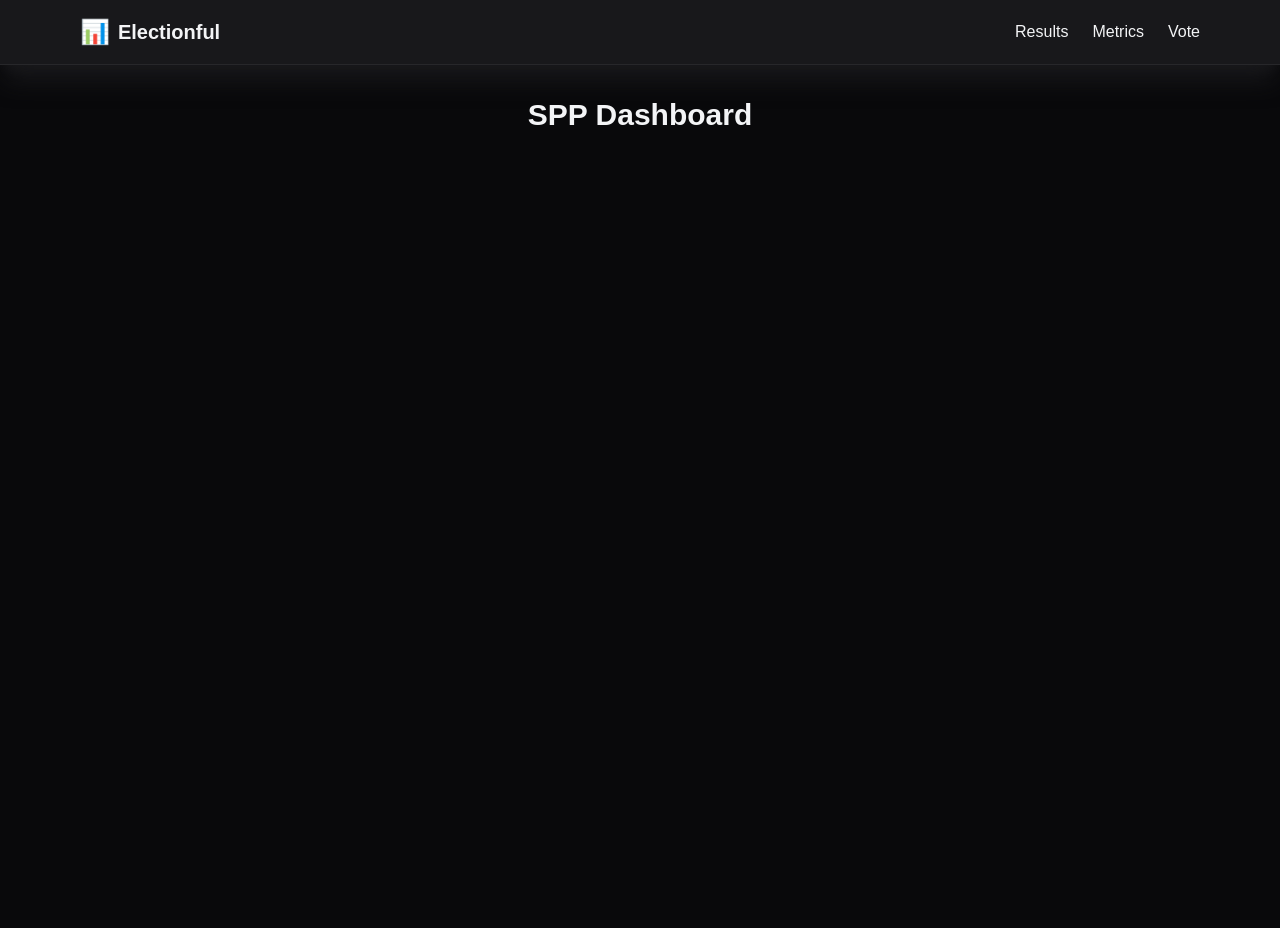
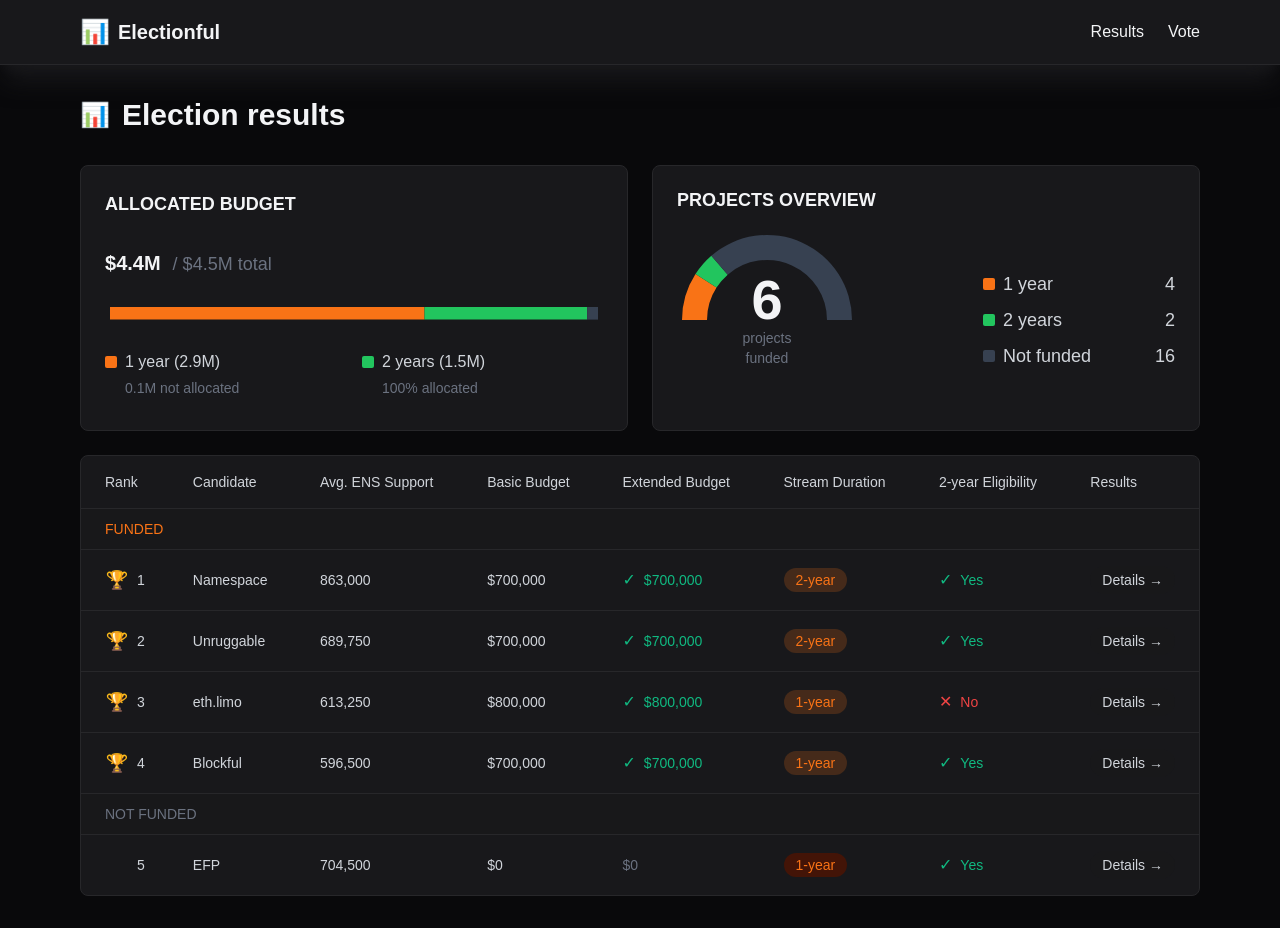
Before and after one commit to blockful-io/spp2-voting-app, a Next.js app: page / in a window 1280 px wide. Before the commit the page ends 865 px from the top, so only its background shows below. Built offline with nearby package versions, Linux system fonts and the light colour scheme.

Commit message:
fix pages and links

```diff
--- /dev/null
+++ b/src/app/404.tsx
@@ -0,0 +1,20 @@
+import Link from "next/link";
+
+export default function NotFound() {
+  return (
+    <div className="min-h-[calc(100vh - 100px)] bg-gray-900 flex flex-col items-center justify-center text-white p-4">
+      <h1 className="text-6xl font-bold mb-4">404</h1>
+      <h2 className="text-2xl mb-6">Page Not Found</h2>
+      <p className="text-gray-400 mb-8 text-center max-w-md">
+        The page you are looking for might have been removed, had its name
+        changed, or is temporarily unavailable.
+      </p>
+      <Link
+        href="/"
+        className="px-6 py-3 bg-blue-600 hover:bg-blue-700 rounded-lg transition-colors duration-200"
+      >
+        Return Home
+      </Link>
+    </div>
+  );
+}
--- a/src/app/layout.tsx
+++ b/src/app/layout.tsx
@@ -38,17 +38,12 @@ export default function RootLayout({
               </Link>
               <div className="flex items-center gap-6">
                 <Link
-                  href="/results"
+                  href="/"
                   className="transition-colors hover:text-blue-400"
                 >
                   Results
                 </Link>
-                <Link
-                  href="/metrics"
-                  className="transition-colors hover:text-blue-400"
-                >
-                  Metrics
-                </Link>
+
                 <Link
                   href="/vote"
                   className="transition-colors hover:text-blue-400"
--- a/src/app/metrics/page.tsx
+++ /dev/null
@@ -1,12 +0,0 @@
-export default function MetricsPage() {
-  return (
-    <div className="container mx-auto max-w-6xl px-4 py-8">
-      <h1 className="mb-8 text-3xl font-bold text-gray-100">Metrics</h1>
-      <div className="rounded-lg border border-lightDark bg-dark p-6">
-        <p className="text-gray-300">
-          Election metrics and analytics will be displayed here.
-        </p>
-      </div>
-    </div>
-  );
-}
--- /dev/null
+++ b/src/app/not-found.tsx
@@ -0,0 +1,20 @@
+import Link from "next/link";
+
+export default function NotFound() {
+  return (
+    <div className="h-[calc(100vh-100px)] flex flex-col items-center justify-center text-white p-4">
+      <h1 className="text-6xl font-bold mb-4">404</h1>
+      <h2 className="text-2xl mb-6">Page Not Found</h2>
+      <p className="text-gray-400 mb-8 text-center max-w-md">
+        The page you are looking for might have been removed, had its name
+        changed, or is temporarily unavailable.
+      </p>
+      <Link
+        href="/"
+        className="px-6 py-3 bg-blue-600 hover:bg-blue-700 rounded-lg transition-colors duration-200"
+      >
+        Return Home
+      </Link>
+    </div>
+  );
+}
--- a/src/app/page.tsx
+++ b/src/app/page.tsx
@@ -1,166 +1,86 @@
-// "use client";
+"use client";
 
-// import { Check } from "lucide-react";
-// import Navbar from "../components/navbar";
-// import { useGetRanking } from "../hooks/useSnapshot";
-// import { formatCurrency } from "@/utils";
+import { useEnsElectionData } from "@/hooks/useEnsElectionData";
+import { ElectionResultsTable } from "@/components/ElectionResultsTable";
+import { ProjectsOverview } from "@/components/ProjectsOverview";
+import { AllocatedBudget } from "@/components/AllocatedBudget";
 
-export default function Home() {
+const budgetData = [
+  {
+    name: "Budget",
+    oneYear: 2900000,
+    twoYears: 1500000,
+    notAllocated: 100000,
+  },
+];
+
+const budgetLegendItems = [
+  {
+    color: "#F97316",
+    label: "1 year (2.9M)",
+    subtext: "0.1M not allocated",
+  },
+  {
+    color: "#22C55E",
+    label: "2 years (1.5M)",
+    subtext: "100% allocated",
+  },
+];
+
+const projectsData = [
+  { name: "1 year", value: 4, color: "#F97316" },
+  { name: "2 years", value: 2, color: "#22C55E" },
+  { name: "Not funded", value: 16, color: "#374151" },
+];
+
+export default function EnsElectionPage() {
+  const { data, isLoading, error } = useEnsElectionData();
+
+  if (isLoading) {
+    return (
+      <div className="container mx-auto max-w-6xl px-4 py-8">
+        <div className="flex items-center justify-center">
+          <div className="text-gray-300">Loading election data...</div>
+        </div>
+      </div>
+    );
+  }
+
+  if (error) {
+    return (
+      <div className="container mx-auto max-w-6xl px-4 py-8">
+        <div className="flex items-center justify-center">
+          <div className="text-red-400">Error loading election data</div>
+        </div>
+      </div>
+    );
+  }
+
   return (
-    <div className="min-h-screen flex items-start justify-center">
-      <main className="container mx-auto px-4 py-8">
-        <h1 className="text-3xl font-bold text-gray-100 mb-8 text-center">
-          SPP Dashboard
-        </h1>
-      </main>
+    <div className="container mx-auto max-w-6xl px-4 py-8">
+      <div className="mb-8 flex items-center justify-between">
+        <div className="flex items-center gap-3">
+          <span className="text-2xl">📊</span>
+          <h1 className="text-3xl font-bold text-gray-100">Election results</h1>
+        </div>
+      </div>
+
+      <div className="grid grid-cols-1 gap-6 lg:grid-cols-2">
+        {/* Allocated Budget Chart */}
+        <AllocatedBudget
+          budgetData={budgetData}
+          legendItems={budgetLegendItems}
+          totalBudget={4500000}
+        />
+
+        {/* Projects Overview Chart */}
+        <ProjectsOverview projectsData={projectsData} />
+
+        {/* Table */}
+        <div className="lg:col-span-2">
+          <ElectionResultsTable candidates={data} />
+        </div>
+      </div>
     </div>
   );
 }
-
-//   const { ranking, isLoading, isError, isFetching } = useGetRanking();
-
-//   if (isLoading) return <div>Loading...</div>;
-//   if (isError || !ranking) return <div>Error</div>;
-//   if (isFetching) return <div>Fetching...</div>;
-
-//   return (
-//     <div className="min-h-screen bg-gray-900">
-//       <Navbar />
-
-//       <main className="container mx-auto px-4 py-8">
-//         <div className="grid grid-cols-2 gap-8 mb-8">
-//           <div>
-//             <h2 className="text-2xl font-bold mb-2 text-gray-100">
-//               Total Budget: {formatCurrency(4500000)}
-//             </h2>
-//             <div className="flex space-x-8 text-gray-400">
-//               <p>1 year: {formatCurrency(3000000)}</p>
-//               <p>2 years: {formatCurrency(1500000)}</p>
-//             </div>
-//           </div>
-//           <div>
-//             <h2 className="text-2xl font-bold mb-2 text-gray-100">
-//               Remaining Budget: {/* {formatCurrency(remainingBudget)} */}
-//             </h2>
-//             <div className="flex space-x-8 text-gray-400">
-//               <p>1 year: {/* {formatCurrency(remainingBudget1Year)} */}</p>
-//               <p>2 years: {/* {formatCurrency(remainingBudget2Years)} */}</p>
-//             </div>
-//           </div>
-//         </div>
-
-//         <div className="bg-gray-800 rounded-lg shadow overflow-hidden">
-//           <table className="min-w-full divide-y divide-gray-700">
-//             <thead className="bg-gray-700">
-//               <tr>
-//                 <th
-//                   scope="col"
-//                   className="px-6 py-3 text-left text-xs font-medium text-gray-300 uppercase tracking-wider"
-//                 >
-//                   Candidate
-//                 </th>
-//                 <th
-//                   scope="col"
-//                   className="px-6 py-3 text-left text-xs font-medium text-gray-300 uppercase tracking-wider"
-//                 >
-//                   Votes
-//                 </th>
-//                 <th
-//                   scope="col"
-//                   className="px-6 py-3 text-left text-xs font-medium text-gray-300 uppercase tracking-wider"
-//                 >
-//                   Basic Budget
-//                 </th>
-//                 <th
-//                   scope="col"
-//                   className="px-6 py-3 text-left text-xs font-medium text-gray-300 uppercase tracking-wider"
-//                 >
-//                   Extended Budget
-//                 </th>
-//                 <th
-//                   scope="col"
-//                   className="px-6 py-3 text-left text-xs font-medium text-gray-300 uppercase tracking-wider"
-//                 >
-//                   Stream Duration
-//                 </th>
-//               </tr>
-//             </thead>
-//             <tbody className="bg-white divide-y divide-gray-200">
-//               {ranking.map((rank, index) => {
-//                 return (
-//                   <tr
-//                     key={index}
-//                     className={rank.allocated ? "bg-green-50" : ""}
-//                   >
-//                     <td className="px-6 py-4 whitespace-nowrap">
-//                       <div
-//                         className={`text-sm ${
-//                           rank.allocated ? "font-bold" : "font-normal"
-//                         } text-gray-900`}
-//                       >
-//                         {rank.name}
-//                       </div>
-//                     </td>
-//                     <td className="px-6 py-4 whitespace-nowrap">
-//                       <div
-//                         className={`text-sm ${
-//                           rank.allocated ? "font-bold" : "font-normal"
-//                         } text-gray-900`}
-//                       >
-//                         {rank.score.toFixed(3)}
-//                       </div>
-//                     </td>
-//                     <td className="px-6 py-4 whitespace-nowrap">
-//                       <div
-//                         className={`text-sm ${
-//                           rank.allocated ? "font-bold" : "font-normal"
-//                         } text-gray-900 flex items-center`}
-//                       >
-//                         {rank.basicBudget}
-//                         {rank.allocated && (
-//                           <span className="ml-2 inline-flex items-center justify-center w-6 h-6 bg-blue-100 text-blue-600 rounded-full">
-//                             <Check size={16} />
-//                           </span>
-//                         )}
-//                       </div>
-//                     </td>
-//                     <td className="px-6 py-4 whitespace-nowrap">
-//                       <div
-//                         className={`text-sm ${
-//                           rank.allocated ? "font-bold" : "font-normal"
-//                         } text-gray-900 flex items-center`}
-//                       >
-//                         {rank.extendedBudget}
-//                         {rank.allocated && (
-//                           <span className="ml-2 inline-flex items-center justify-center w-6 h-6 bg-blue-100 text-blue-600 rounded-full">
-//                             <Check size={16} />
-//                           </span>
-//                         )}
-//                       </div>
-//                     </td>
-//                     <td className="px-6 py-4 whitespace-nowrap">
-//                       <span
-//                         className={`px-2 py-1 inline-flex text-xs leading-5 font-semibold rounded-full
-//                         ${
-//                           rank.streamDuration === "2 Years"
-//                             ? "bg-blue-100 text-blue-800"
-//                             : rank.streamDuration === "1 Year"
-//                             ? "bg-blue-100 text-blue-800"
-//                             : rank.streamDuration === "Eligible"
-//                             ? "bg-green-100 text-green-800"
-//                             : "bg-red-100 text-red-800"
-//                         }`}
-//                       >
-//                         {rank.streamDuration}
-//                       </span>
-//                     </td>
-//                   </tr>
-//                 );
-//               })}
-//             </tbody>
-//           </table>
-//         </div>
-//       </main>
-//     </div>
-//   );
-// }
```
Also changed, not shown: src/app/results/page.tsx (deleted, +0 -86 lines).
